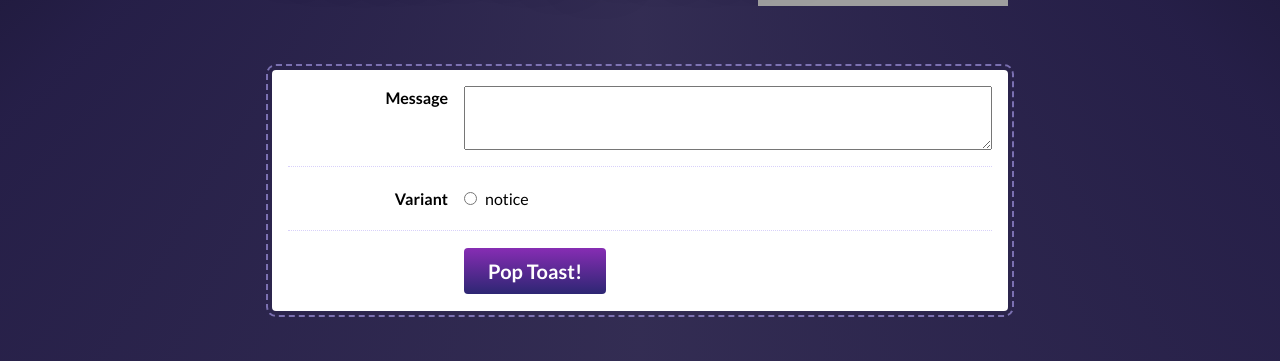
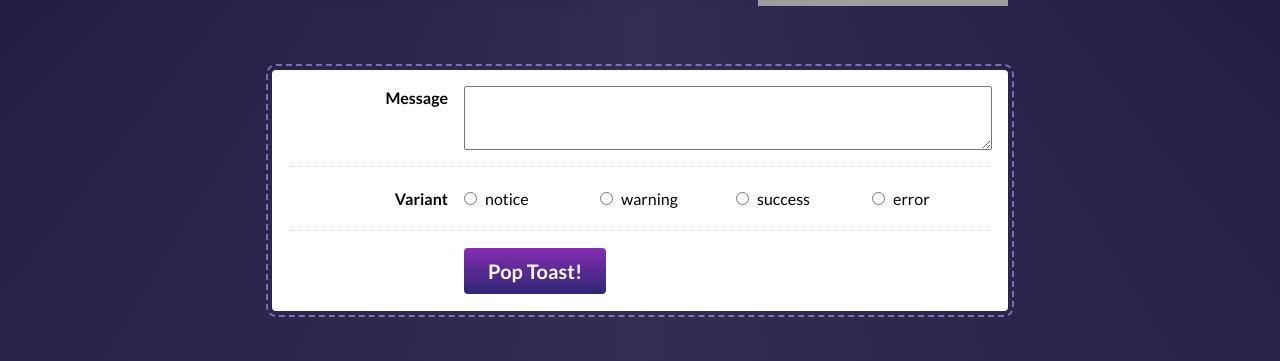
Before and after one commit to jamiepaul/toast-playground, a React (Vite) app: page / in a window 1280 px wide. Shown: the part 358-719 px from the top of the page. Built offline with nearby package versions, Linux system fonts and the light colour scheme; grey boxes are pictures that could not be loaded.

Commit message:
wire up inputs and display Toast component

```diff
--- a/src/components/Toast/Toast.js
+++ b/src/components/Toast/Toast.js
@@ -18,16 +18,15 @@ const ICONS_BY_VARIANT = {
   error: AlertOctagon,
 };
 
-function Toast() {
+function Toast({ variant, children, handleDismiss }) {
+
   return (
-    <div className={`${styles.toast} ${styles.notice}`}>
-      <div className={styles.iconContainer}>
-        <Info size={24} />
-      </div>
+    <div className={`${styles.toast} ${styles[variant]}`}>
+      <Icon icon={ICONS_BY_VARIANT[variant]} size={24} />
       <p className={styles.content}>
-        16 photos have been uploaded
+        {children}
       </p>
-      <button className={styles.closeButton}>
+      <button className={styles.closeButton} onClick={handleDismiss}>
         <X size={24} />
         <VisuallyHidden>Dismiss message</VisuallyHidden>
       </button>
@@ -35,4 +34,12 @@ function Toast() {
   );
 }
 
+function Icon({ icon: IconTag }) {
+  return (
+    <div className={styles.iconContainer}>
+      <IconTag size={24} />
+    </div>
+  );
+}
+
 export default Toast;
--- a/src/components/ToastPlayground/ToastPlayground.js
+++ b/src/components/ToastPlayground/ToastPlayground.js
@@ -1,12 +1,33 @@
 import React from 'react';
 
 import Button from '../Button';
+import Toast from '../Toast';
 
 import styles from './ToastPlayground.module.css';
 
 const VARIANT_OPTIONS = ['notice', 'warning', 'success', 'error'];
 
 function ToastPlayground() {
+  const [message, setMessage] = React.useState('');
+  const [variant, setVariant] = React.useState('');
+  const [isOpen, setIsOpen] = React.useState(false);
+
+  function handleSubmit(e) {
+    e.preventDefault();
+    // console.log({ message });
+    // console.log({ variant });
+
+    setIsOpen(true);
+
+    // clear inputs
+    // setMessage('');
+    // setVariant('');
+  }
+
+  function handleDismiss() {
+    setIsOpen(false);
+  }
+
   return (
     <div className={styles.wrapper}>
       <header>
@@ -14,7 +35,11 @@ function ToastPlayground() {
         <h1>Toast Playground</h1>
       </header>
 
-      <div className={styles.controlsWrapper}>
+      {isOpen && (
+        <Toast variant={variant} handleDismiss={handleDismiss}>{message}</Toast>
+      )}
+
+      <form className={styles.controlsWrapper} onSubmit={handleSubmit}>
         <div className={styles.row}>
           <label
             htmlFor="message"
@@ -24,27 +49,37 @@ function ToastPlayground() {
             Message
           </label>
           <div className={styles.inputWrapper}>
-            <textarea id="message" className={styles.messageInput} />
+            <textarea
+              id="message"
+              className={styles.messageInput}
+              value={message}
+              onChange={(e) => setMessage(e.target.value)}
+            />
           </div>
         </div>
 
         <div className={styles.row}>
           <div className={styles.label}>Variant</div>
-          <div
-            className={`${styles.inputWrapper} ${styles.radioWrapper}`}
-          >
-            <label htmlFor="variant-notice">
-              <input
-                id="variant-notice"
-                type="radio"
-                name="variant"
-                value="notice"
-              />
-              notice
-            </label>
+          {VARIANT_OPTIONS.map((radio) => {
+            const id = `variant-${radio}`;
 
-            {/* TODO Other Variant radio buttons here */}
-          </div>
+            return (
+              <div className={`${styles.inputWrapper} ${styles.radioWrapper}`}>
+              <label htmlFor={id}>
+                <input
+                  key={crypto.randomUUID()}
+                  id={id}
+                  type="radio"
+                  name="variant"
+                  value={radio}
+                  checked={variant === radio}
+                  onChange={(e) => setVariant(e.target.value)}
+                />
+                {radio}
+              </label>
+            </div>
+            );
+          })}
         </div>
 
         <div className={styles.row}>
@@ -55,7 +90,7 @@ function ToastPlayground() {
             <Button>Pop Toast!</Button>
           </div>
         </div>
-      </div>
+      </form>
     </div>
   );
 }
```
